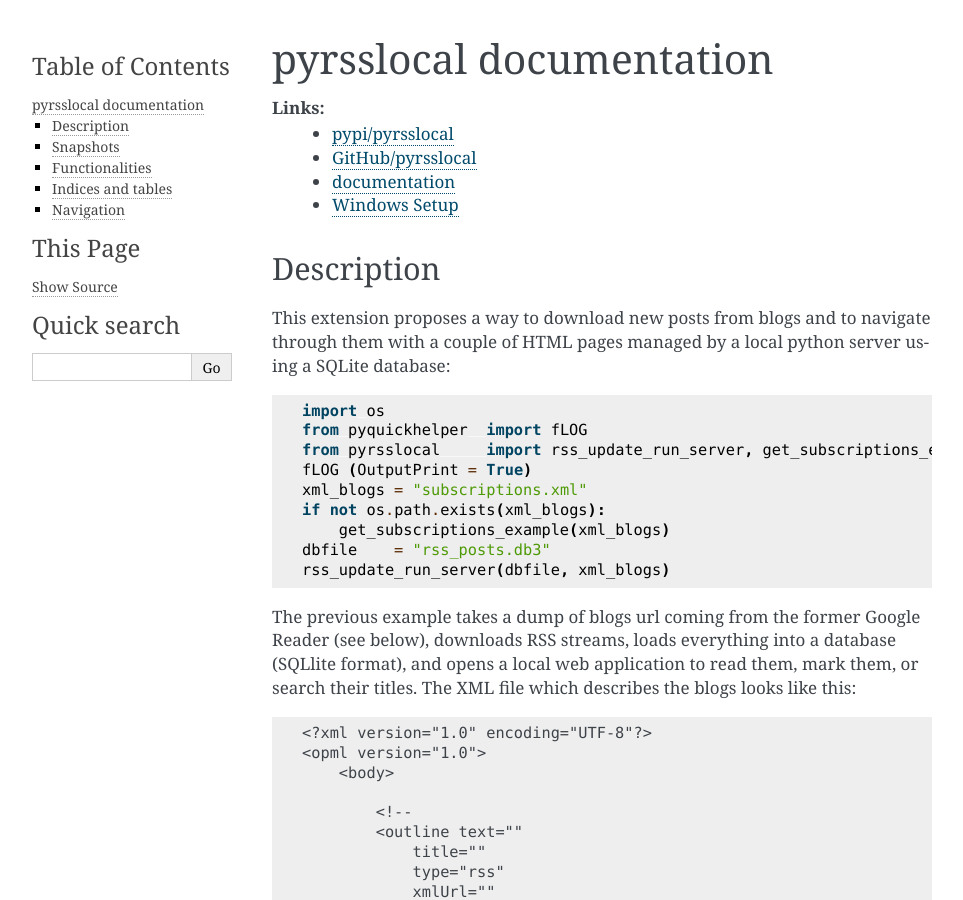
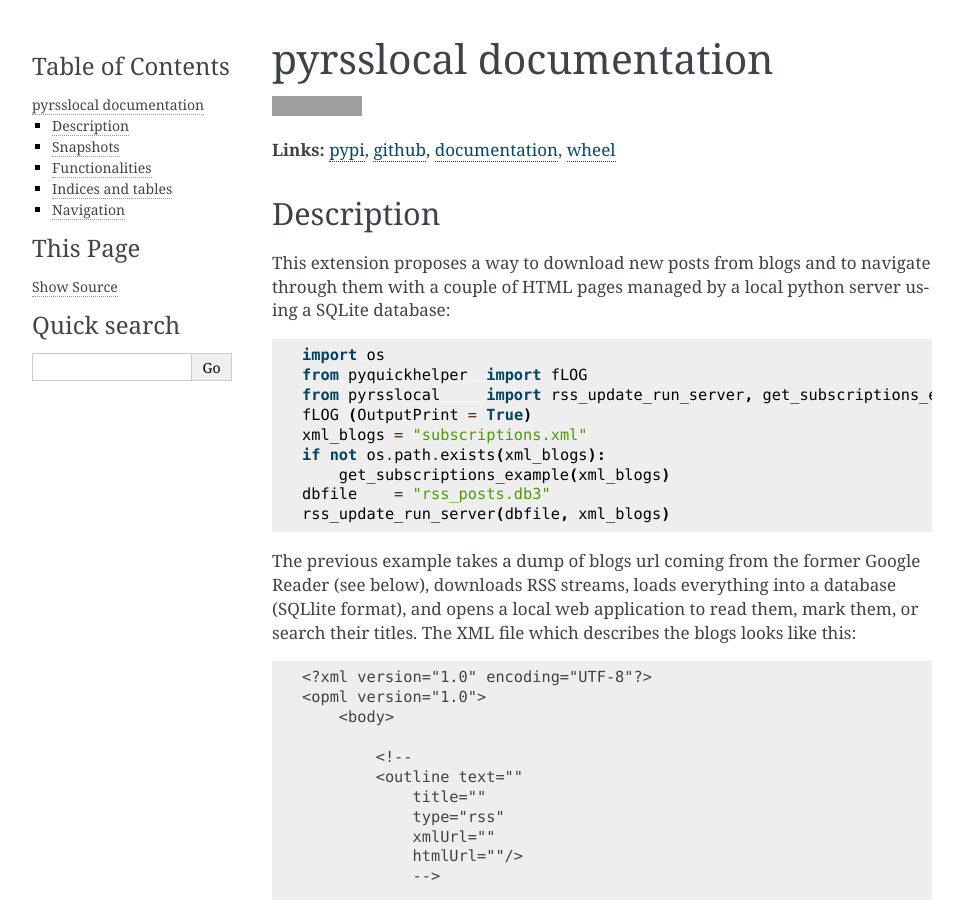
Before and after one commit to sdpython/pyrsslocal, a Sphinx documentation site: the page built from _doc/sphinxdoc/source/index.rst, in a window 1280 px wide and 900 px high. Shown: the whole window, without its empty margins (148-1111 px from the left). Built offline with Sphinx 7.4.7, drawn with Linux system fonts in a browser that asks for light colours; pages that are not in the unit, such as notebooks, are missing from menus; grey boxes are pictures that could not be loaded.

Commit message:
documentation

```diff
--- a/README.rst
+++ b/README.rst
@@ -3,6 +3,10 @@
 
 README / Changes
 ================
+
+.. image:: https://badge.fury.io/py/pyrsslocal.svg
+    :target: http://badge.fury.io/py/pyrsslocal
+
 
 **Links:**
     * `pypi/pyrsslocal <https://pypi.python.org/pypi/pyrsslocal/>`_
--- a/_doc/sphinxdoc/source/index.rst
+++ b/_doc/sphinxdoc/source/index.rst
@@ -1,11 +1,14 @@
 pyrsslocal documentation
 ========================
 
-**Links:**
-    * `pypi/pyrsslocal <https://pypi.python.org/pypi/pyrsslocal/>`_
-    * `GitHub/pyrsslocal <https://github.com/sdpython/pyrsslocal/>`_
-    * `documentation <http://www.xavierdupre.fr/app/pyrsslocal/helpsphinx/index.html>`_
-    * `Windows Setup <http://www.xavierdupre.fr/site2013/index_code.html#pyrsslocal>`_
+.. image:: https://badge.fury.io/py/pyrsslocal.svg
+    :target: http://badge.fury.io/py/pyrsslocal
+
+
+**Links:** `pypi <https://pypi.python.org/pypi/pyrsslocal/>`_,
+`github <https://github.com/sdpython/pyrsslocal/>`_,
+`documentation <http://www.xavierdupre.fr/app/pyrsslocal/helpsphinx/index.html>`_,
+`wheel <http://www.xavierdupre.fr/site2013/index_code.html#pyrsslocal>`_
 
 
 
```
